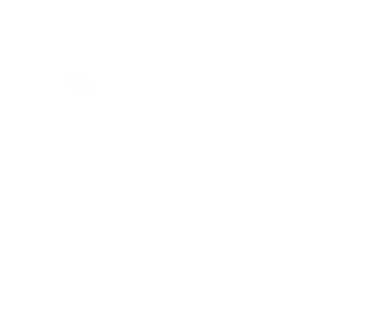
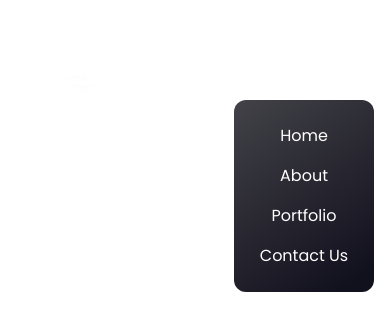
Before and after one commit to Norman-Ben/atlas_audio_website, a Next.js app: page /components/Navbar in a window 390 px wide. Both pictures are taken after a click on the picture 375 px from the left and 74 px from the top of the page. Shown: the top 330 px of the page. Built offline with nearby package versions, Linux system fonts and the light colour scheme.

Commit message:
add mobile menu links and styling

```diff
--- a/pages/components/Navbar.js
+++ b/pages/components/Navbar.js
@@ -37,6 +37,25 @@
           onClick={() => setMobileMenuToggle((prevVal) => !prevVal)}
         />
       </div>
+
+      <div
+        className={`${
+          mobileMenuToggle ? 'flex' : 'hidden'
+        } p-6 bg-black-gradient absolute top-20 right-0 mx-4 my-5 min-w-[140px] rounded-xl sidebar`}
+      >
+        <ul className="list-none flex flex-col justify-end items-center flex-1">
+          {navLinks.map((nav, index) => (
+            <li
+              key={nav.id}
+              className={`font-poppins font-normal cursor-pointer text-[16px] text-white ${
+                index === navLinks.length - 1 ? 'mr-0' : 'mb-4'
+              }`}
+            >
+              <a href={`#${nav.id}`}>{nav.title}</a>
+            </li>
+          ))}
+        </ul>
+      </div>
     </nav>
   );
 }
```
